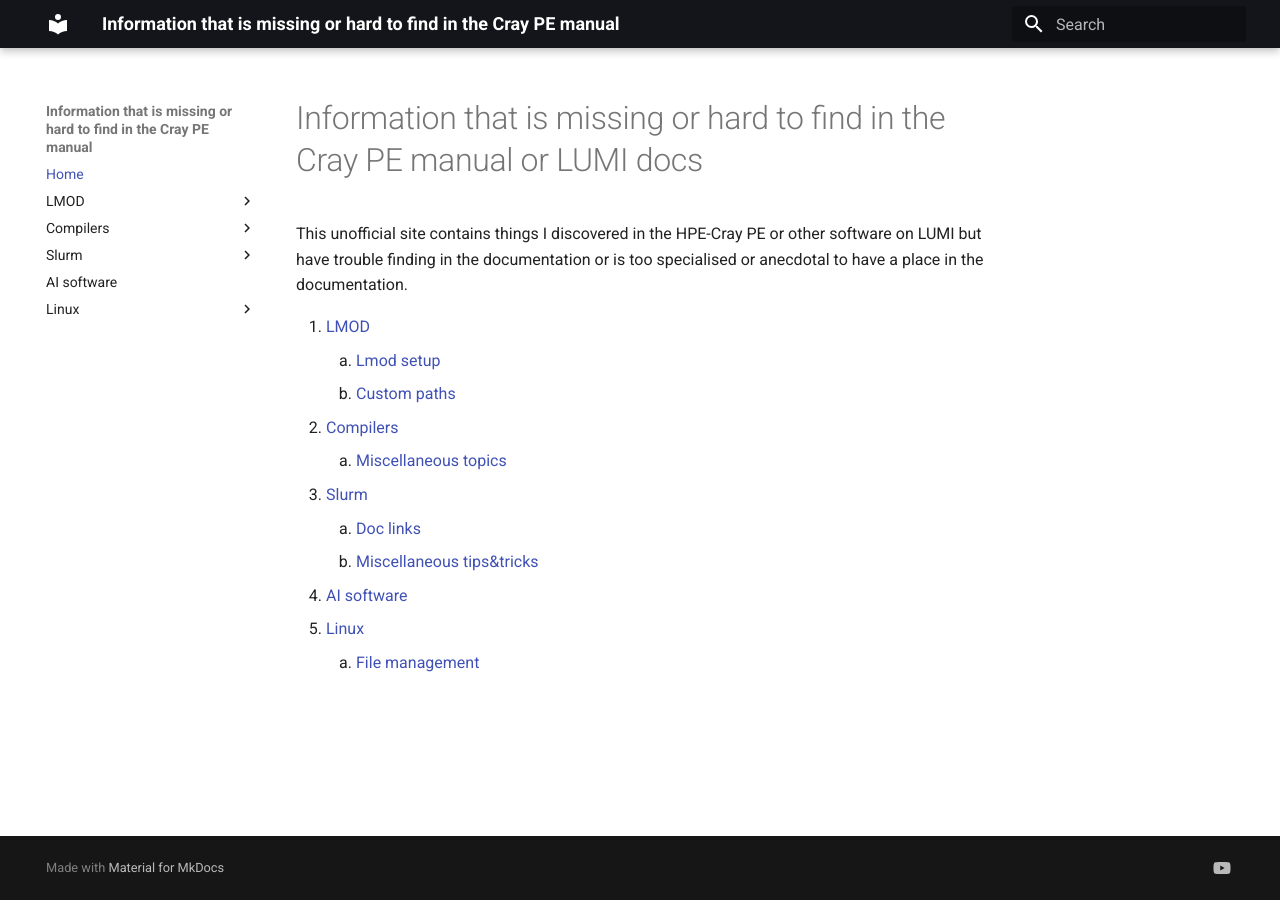
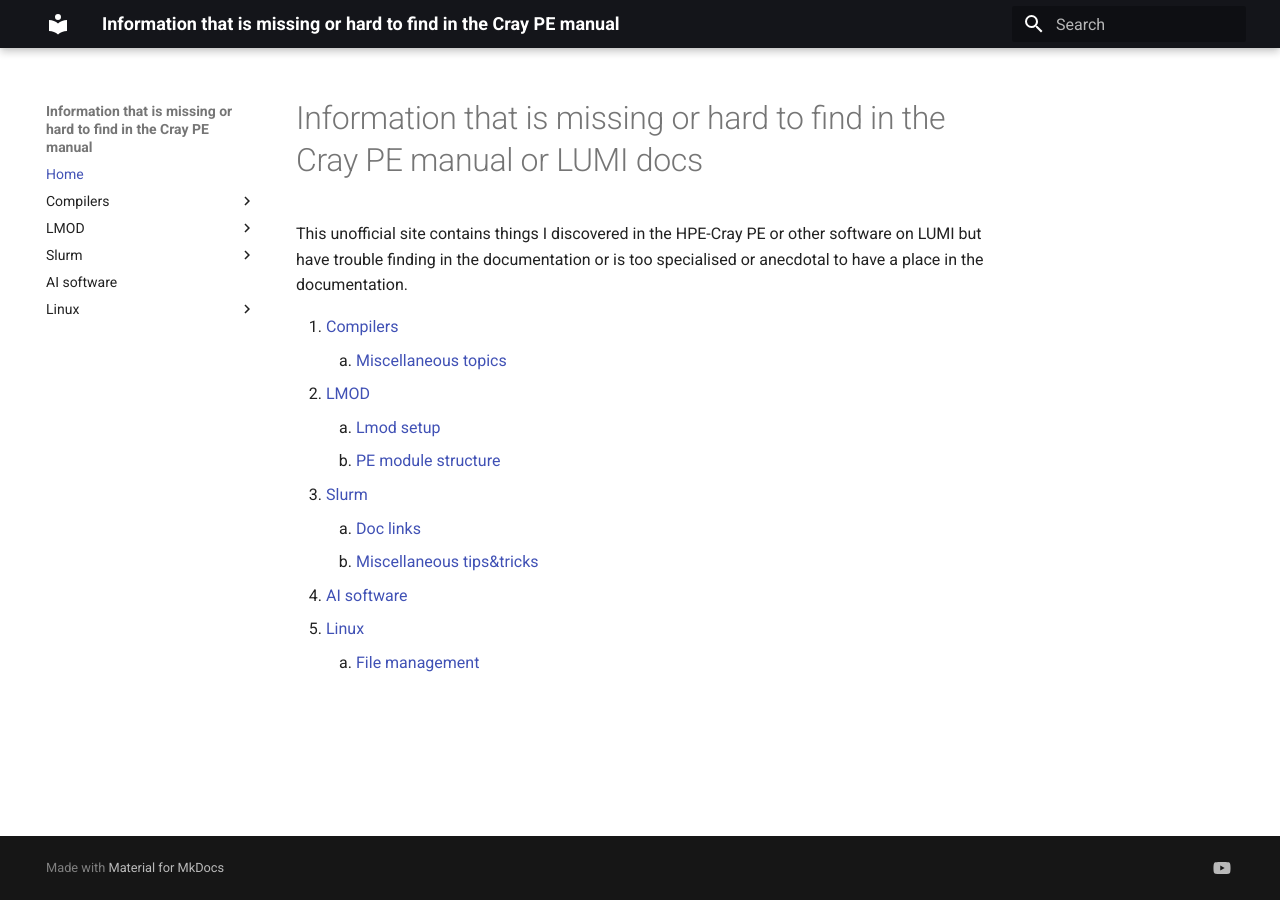
Before and after one commit to klust/LUMI-tips-and-tricks, an MkDocs documentation site: the page built from docs/index.md, in a window 1280 px wide. Built offline with MkDocs 1.6.1 and Material for MkDocs 9.7.7, drawn with Linux system fonts in a browser that asks for light colours.

Commit message:
Further restructuring.

```diff
--- a/docs/index.md
+++ b/docs/index.md
@@ -4,11 +4,11 @@
 but have trouble finding in the documentation or is too specialised or anecdotal to have a place
 in the documentation.
 
-1.  [LMOD](1_LMOD/index.md)
-    1.  [Lmod setup](1_LMOD/1_01_LMOD_setup.md)
-    2.  [Custom paths](1_LMOD/1_02_custom_paths.md)
-2.  [Compilers](2_Compilers/index.md)
-    1.  [Miscellaneous topics](2_Compilers/2_10_misc.md)
+1.  [Compilers](1_Compilers/index.md)
+    1.  [Miscellaneous topics](1_Compilers/1_10_misc.md)
+2.  [LMOD](2_LMOD/index.md)
+    1.  [Lmod setup](2_LMOD/2_01_LMOD_setup.md)
+    2.  [PE module structure](2_LMOD/2_02_PE_module_structure.md)
 3.  [Slurm](3_Slurm/index.md)
     1.  [Doc links](3_Slurm/3_01_Doclinks.md)
     2.  [Miscellaneous tips&tricks](3_Slurm/3_10_misc.md)
--- a/mkdocs.yml
+++ b/mkdocs.yml
@@ -17,13 +17,13 @@
 
 nav:
   - Home: index.md
+  - Compilers:
+    - 1_Compilers/index.md
+    - Miscellaneous topics: 1_Compilers/1_10_misc.md
   - LMOD:
-    - 1_LMOD/index.md
-    - Lmod setup: 1_LMOD/1_01_LMOD_setup.md
-    - Custom paths: 1_LMOD/1_02_custom_paths.md
-  - Compilers:
-    - 2_Compilers/index.md
-    - Miscellaneous topics: 2_Compilers/2_10_misc.md
+    - 2_LMOD/index.md
+    - Lmod setup: 2_LMOD/2_01_LMOD_setup.md
+    - PE module structure: 2_LMOD/2_02_PE_module_structure.md
   - Slurm:
     - 3_Slurm/index.md
     - Doc links: 3_Slurm/3_01_Doclinks.md
@@ -32,7 +32,7 @@
     - 4_AI_packages/index.md
   - Linux:
     - 9_Linux/index.md
-    - Files: 9_01_File_management.md
+    - Files: 9_Linux/9_01_File_management.md
 
 plugins:
   # show revision date at bottom of each page
```
Also changed, not shown: docs/1_Compilers/index.md (added, +3 -0 lines), docs/1_LMOD/1_01_LMOD_setup.md (deleted, +0 -14 lines), docs/1_LMOD/index.md (deleted, +0 -4 lines), docs/2_Compilers/index.md (deleted, +0 -3 lines), docs/2_LMOD/2_01_LMOD_setup.md (added, +31 -0 lines), docs/2_LMOD/index.md (added, +4 -0 lines), docs/1_Compilers/1_10_misc.md (renamed from docs/2_Compilers/2_10_misc.md), docs/2_LMOD/2_02_PE_module_structure.md (renamed from docs/1_LMOD/1_02_custom_paths.md).
